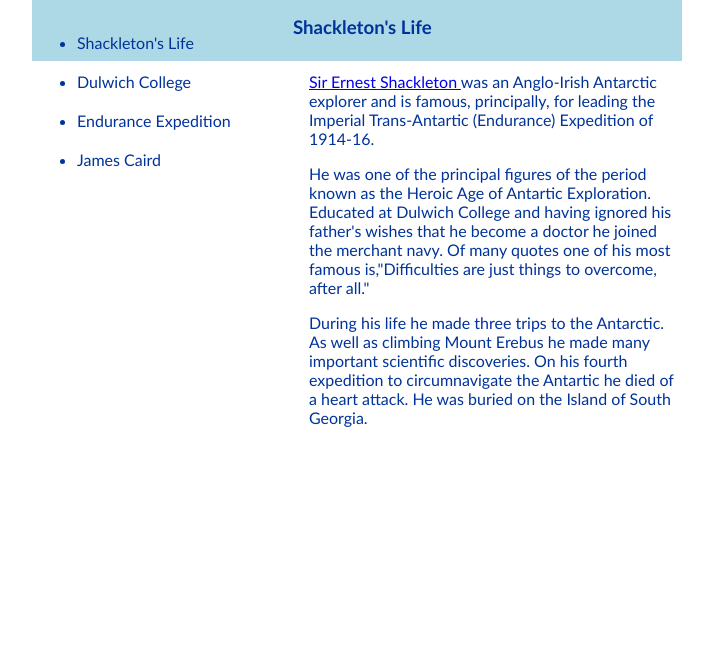
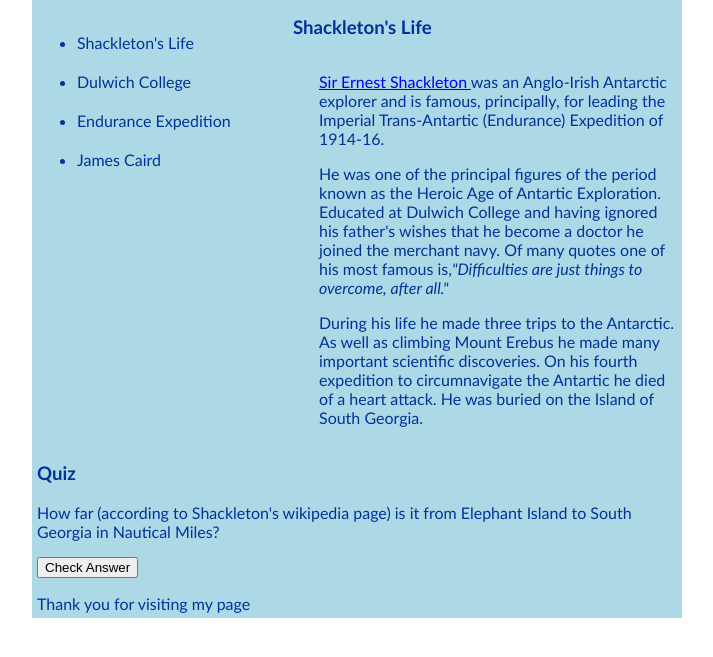
Before and after one commit to KUP9752/kup952.github.io, a plain HTML site: page index.html in a window 1280 px wide. Shown: the part 91-748 px from the top of the page, without its empty margins (283-996 px from the left). Drawn offline with Linux system fonts and the light colour scheme.

Commit message:
Update index.html

```diff
--- a/index.html
+++ b/index.html
@@ -1,8 +1,17 @@
 <html>
 
 <head>
-	<title>Ernest Shackleton </title>
+	<title> Ernest Shackleton </title>
 	<link href="styles/style.css" rel = "stylesheet" type="text/css">
+
+	<script>
+		function chk_ans()
+		{
+		   my_elem = document.getElementById('ans');
+		   my_elem.innerHTML = '800 nautical miles';
+		   my_elem.style.color = 'red';
+		}
+	</script>
 </head>
 
 <body>
@@ -25,11 +34,21 @@
 
 	<div id="container">
 
-		<p> <a href="https://tr.wikipedia.org/wiki/Ernest_Shackleton" target="_blank">  Sir Ernest Shackleton </a> was an Anglo-Irish Antarctic explorer and is famous, principally, for leading the Imperial Trans-Antartic (Endurance) Expedition of 1914-16. </p>
-		<p> He was one of the principal figures of the period known as the Heroic Age of Antartic Exploration. Educated at Dulwich College and having ignored his father's wishes that he become a doctor he joined the merchant navy. Of many quotes one of his most famous is,"Difficulties are just things to overcome, after all." </p>
-		<p> During his life he made three trips to the Antarctic. As well as climbing Mount Erebus he made many important scientific discoveries. On his fourth expedition to circumnavigate the Antartic he died of a heart attack. He was buried on the Island of South Georgia.</p>
+		<p class="snippet"> <a href="https://tr.wikipedia.org/wiki/Ernest_Shackleton" target="_blank">  Sir Ernest Shackleton </a> was an Anglo-Irish Antarctic explorer and is famous, principally, for leading the Imperial Trans-Antartic (Endurance) Expedition of 1914-16. </p>
+		<p class="snippet"> He was one of the principal figures of the period known as the Heroic Age of Antartic Exploration. Educated at Dulwich College and having ignored his father's wishes that he become a doctor he joined the merchant navy. Of many quotes one of his most famous is,<span class="myquote">"Difficulties are just things to overcome, after all."</span> </p>
+		<p class="snippet"> During his life he made three trips to the Antarctic. As well as climbing Mount Erebus he made many important scientific discoveries. On his fourth expedition to circumnavigate the Antartic he died of a heart attack. He was buried on the Island of South Georgia.</p>
 	</div>
 
+	<div class="clearme"></div>
+
+	<div id="quiz">
+		<h3> Quiz </h3>
+		<p> How far (according to Shackleton's wikipedia page) is it from Elephant Island to South Georgia in Nautical Miles? <span class="myquote" id="ans">  </span>  </p>
+		<p> <button onClick='chk_ans()'> Check Answer</button></p>
+	</div>
+	<div id="footer">
+		Thank you for visiting my page
+	</div>
 	</div>
 </body>
 
```
